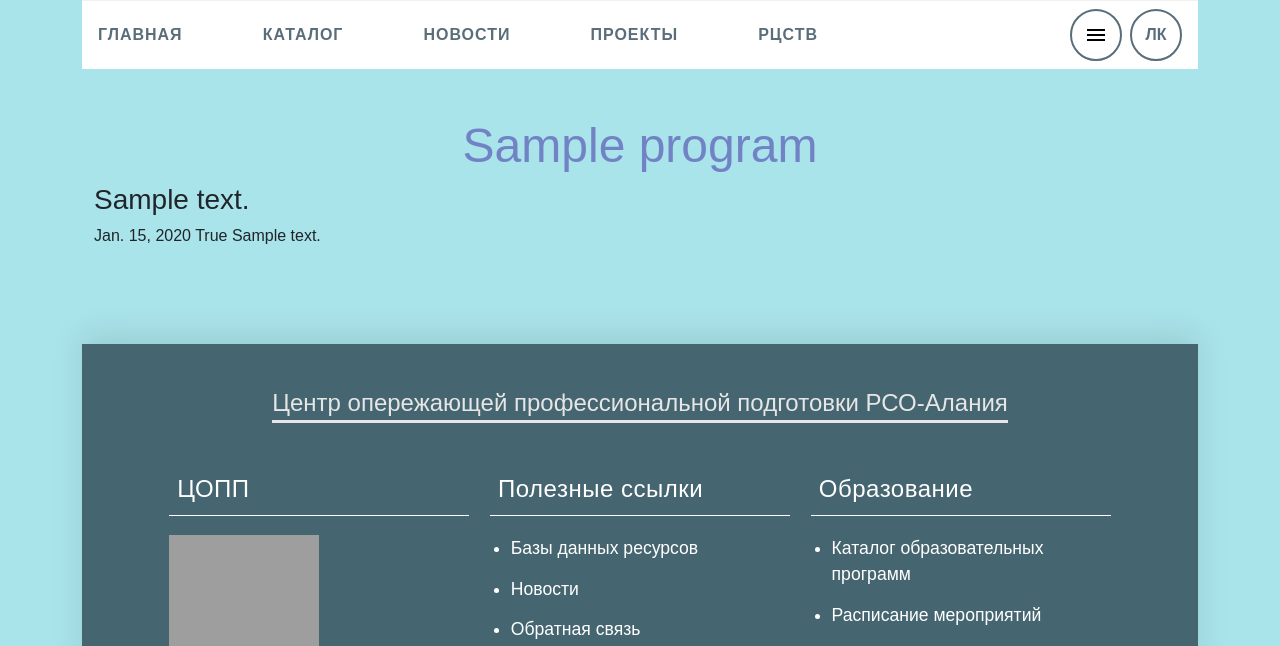
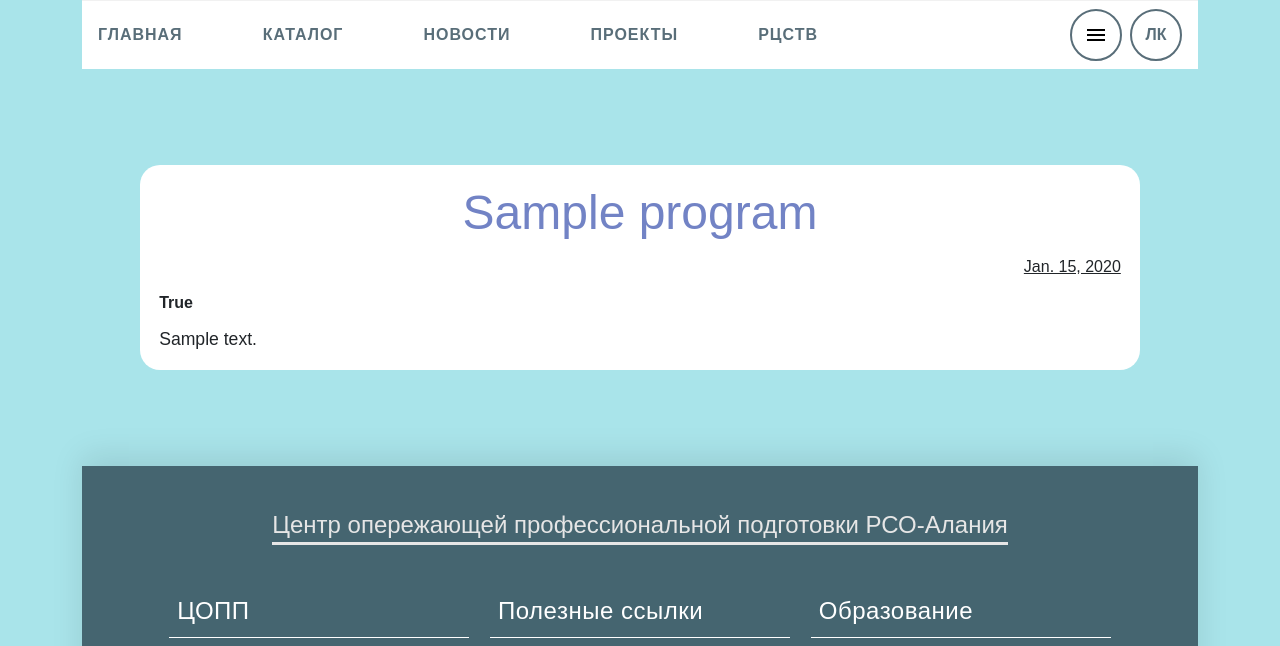
Before and after one commit to CarloDiPalma/copp, a Django app: page /programs/1/ in a window 1280 px wide. Shown: the part 311-957 px from the top of the page. Run offline with Django 4.2, Linux system fonts and the light colour scheme; tables that the repository leaves empty hold one stand-in row (values such as "Sample post"); some libraries are stand-ins or nearby versions; grey boxes are pictures that could not be loaded.

Commit message:
short_story,program_detail-style1

```diff
--- a/edu_progs/templates/edu_progs/includes/short_story.html
+++ b/edu_progs/templates/edu_progs/includes/short_story.html
@@ -14,7 +14,7 @@
     </div>
 
     <div class="start_study_sh">
-        Старт курса: {{ prog.edu_start }}
+        Старт курса: <span>{{ prog.edu_start }}</span>
     </div>
 
     <div class="cost_sh">
--- a/edu_progs/templates/edu_progs/program_detail.html
+++ b/edu_progs/templates/edu_progs/program_detail.html
@@ -5,14 +5,34 @@
 {% endblock %}
 
 {% block content %}
-    <h1>{{ program.name }}</h1>
-    <h3>{{ program.description }}</h3>
+
+
+<div class="prog_detail_adjust">
+
+    <h1 class="prog_detail_h1">{{ program.name }}</h1>
+
+    <div class="prog_detail_date">
+        <span>
+            {{ program.edu_start }}
+        </span>
+    </div>
+
+   <div class="is_prog_free">
+        {{ program.is_free }}
+   </div>
+
+    <div class="prog_descript">
+        {{ program.description }}
+    </div>
+
+<!--    <div>-->
+<!--        {{ program.text }}-->
+<!--    </div>-->
+</div>
+
     {% load thumbnail %}
 
 
-    {{ program.edu_start }}
-    {{ program.is_free }}
-    {{ program.text }}
     {% thumbnail prog.image "300" crop="center" upscale=True as im %}
         <img class="card-img my-2" src="{{ im.url }}">
     {% endthumbnail %}
--- a/static/css/style.css
+++ b/static/css/style.css
@@ -340,6 +359,39 @@ h2 {
     margin:0;
     }
 
+.prog_detail_adjust{
+    max-width: 1000px;
+    margin: 3rem auto 0 auto;
+    font-size: 1.1rem;
+    background: white;
+    border-radius: 20px;
+    padding: 1.2rem;
+}
+
+.prog_detail_h1{
+    margin: 0;
+}
+
+.prog_detail_date{
+    font-size: 1rem;
+    text-align: right;
+    margin: .8rem 0;
+}
+
+.prog_detail_date span{
+    text-decoration: underline;
+    }
+
+.is_prog_free{
+    font-size: 1rem;
+    margin: .8rem 0;
+    font-weight: bold;
+}
+
+.prog_descript{
+    line-height: 1.3
+}
+
 .all_user_side:not(:first-child){
     margin-top: .7rem;
     }
```
Also changed, not shown: other parts of static/css/style.css (+33 -6 lines).
